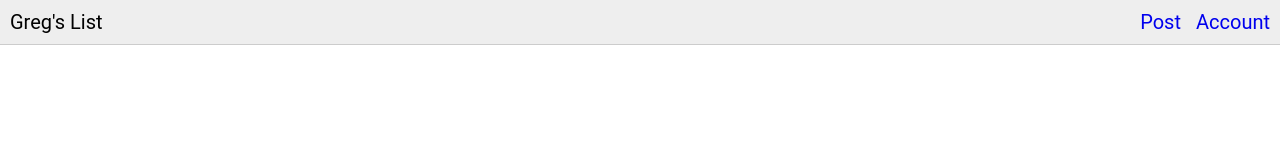
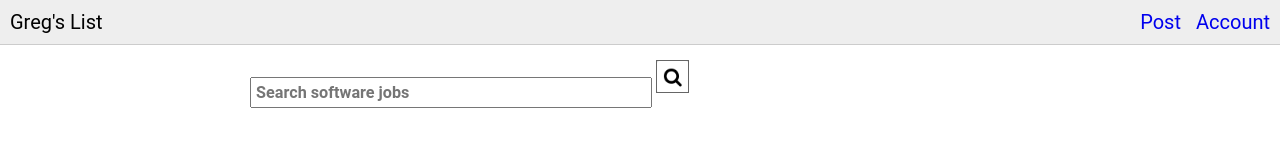
Before and after one commit to amcavinue/gregs-list, a plain HTML site: page index.html in a window 1280 px wide. Drawn offline with Linux system fonts and the light colour scheme.

Commit message:
Add/style search form. Add mag-glass img.

```diff
--- a/index.html
+++ b/index.html
@@ -12,5 +12,14 @@
 			<li><a href="#">Account</a></li>
 		</ul>
 	</header>
+
+	<div class="content">
+		<form id="search-form" method="get">
+			<input type="text" name="search" placeholder="Search software jobs" />
+			<button type="submit" form="search-form" value="Submit">
+				<!-- <img src="magnifying-glass.png" /> -->
+			</button>
+		</form>
+	</div>
 </body>
 </html>
--- a/styles.css
+++ b/styles.css
@@ -26,3 +26,33 @@ header ul li {
 header ul li a {
 	color: rgb(0, 0, 238);
 }
+
+.content {
+	max-width: 780px;
+	margin: 0 auto;
+}
+
+form input {
+	max-width: 30em;
+	min-width: 20em;
+	width: 50%;
+	padding: 0.25em;
+	font-size: 1.0125em;
+	font-weight: bold;
+	margin-top: 2em;
+}
+
+form button {
+	background: #fff url('magnifying-glass.png') 0px 0px/100% no-repeat;
+	width: 2.5em;
+	height: 2.5em;
+	border: 1px solid #666666;
+	position: relative;
+	top: -0.45em;
+}
+
+/*form button img {
+	height: 2em;
+	width: 2em;
+}
+*/
```
Also changed, not shown: magnifying-glass.png (added).
